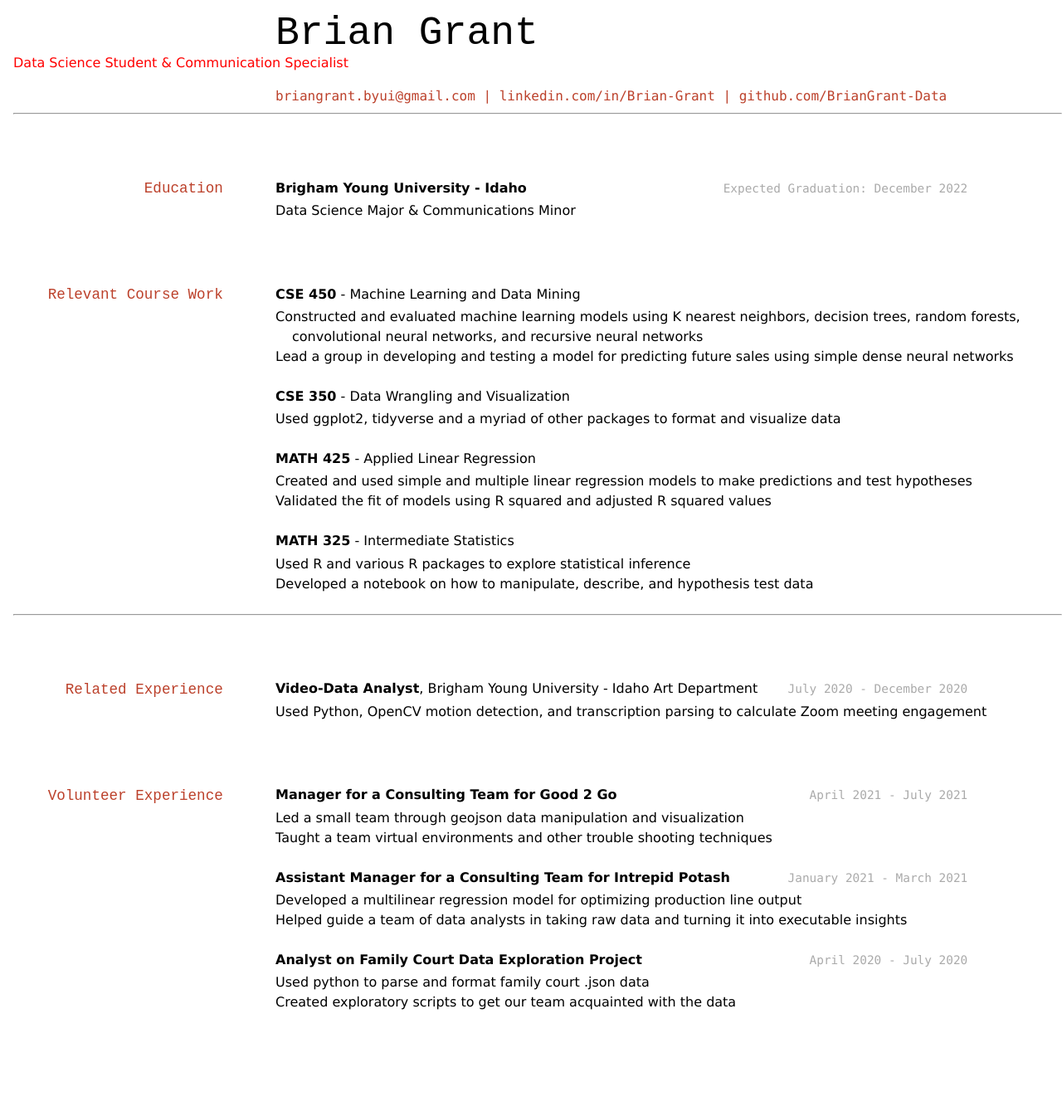
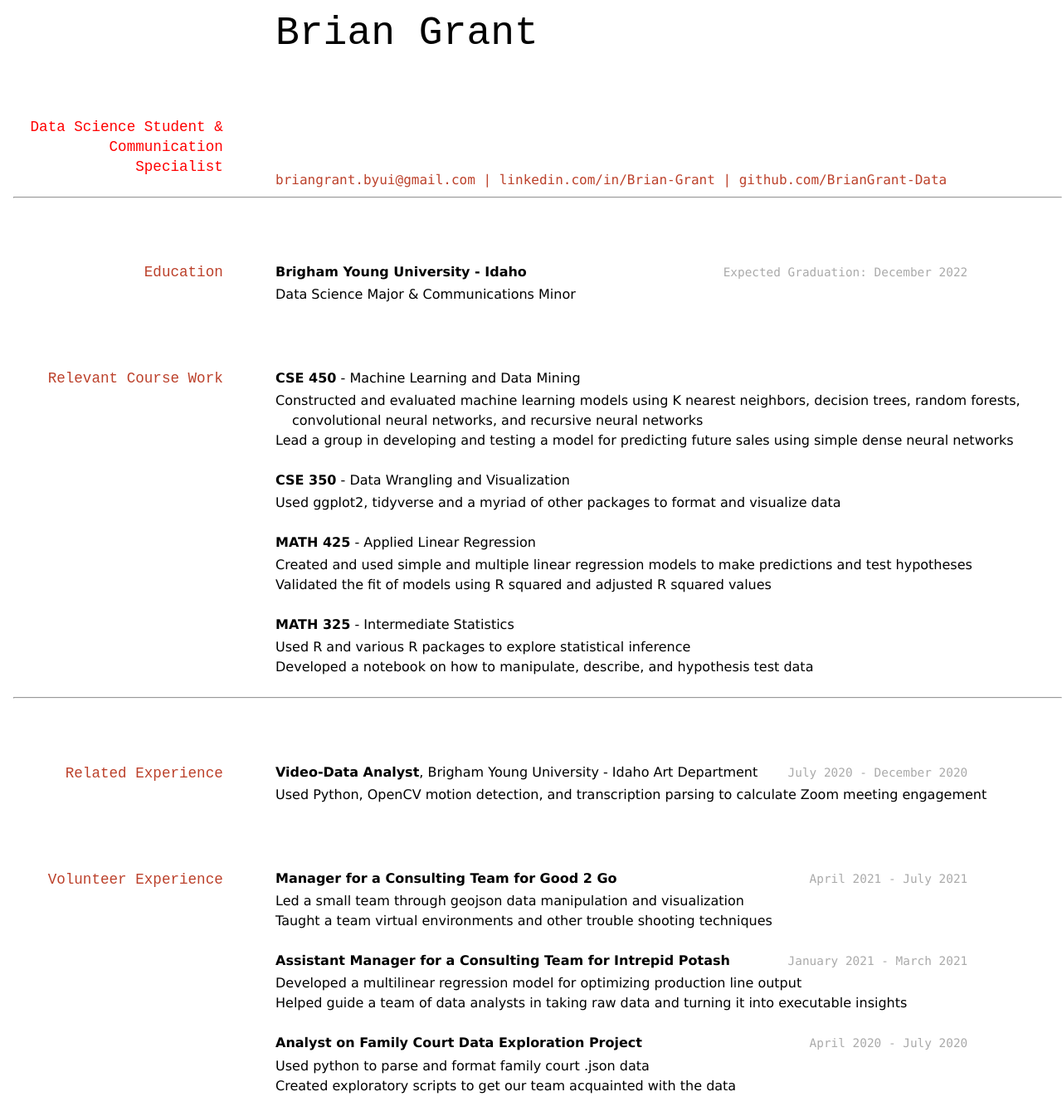
Before and after one commit to BrianGrant-Data/Resume, a Jekyll site: the page built from docs/index.md, in a window 1280 px wide. Shown: the whole page at 83% size. Built offline with Jekyll 4.4.1, drawn with Linux system fonts in a browser that asks for light colours; before the commit the page ends 1244 px from its top, so only the background shows below that.

Commit message:
Minor Changes

```diff
--- a/docs/index.md
+++ b/docs/index.md
@@ -3,7 +3,7 @@ layout: cv
 title: Brian Grant's Resume
 ---
 # Brian Grant
-<FONT COLOR="RED"> Data Science Student & Communication Specialist </FONT>
+## <FONT COLOR="RED"> Data Science Student & Communication Specialist </FONT>
 
 <div id="webaddress">
 <a href="briangrant.byui@gmail.com">briangrant.byui@gmail.com</a>
@@ -12,11 +12,14 @@ title: Brian Grant's Resume
 </div>
 
 <!-- https://www.monique.tech/the-art-of-markdown -->
+
+
 ---
+
+
 ## Education
 `Expected Graduation: December 2022`
 __Brigham Young University - Idaho__
-
 - Data Science Major & Communications Minor
 
 
@@ -39,8 +42,8 @@ __MATH 325__ - Intermediate Statistics
 
 ---
 
+
 ## Related Experience
-
 `July 2020 -  December 2020`
 __Video-Data Analyst__, Brigham Young University - Idaho Art Department
 - Used Python, OpenCV motion detection, and transcription parsing to calculate Zoom meeting engagement
```
